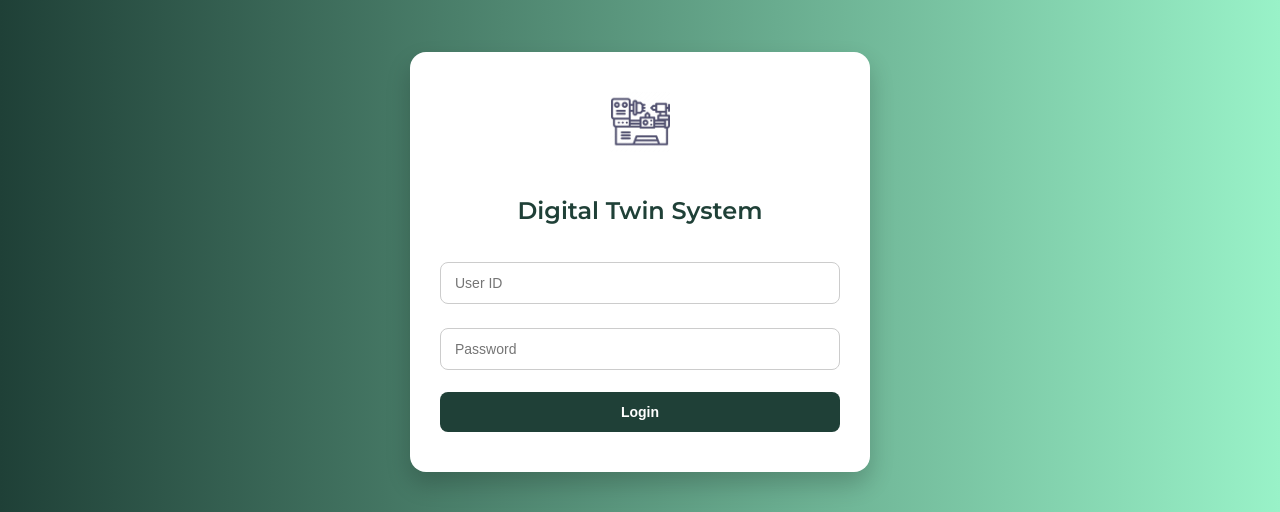
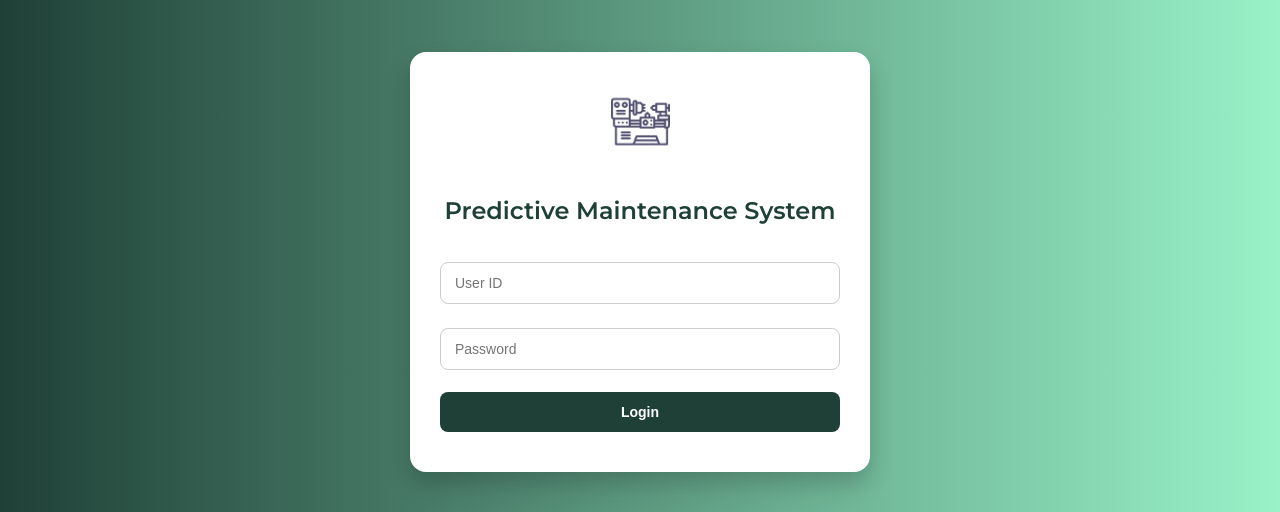
Before and after one commit to kakaderaj23/Byte-Astra-, a Flask app: page /login in a window 1280 px wide. Shown: the part 138-650 px from the top of the page. Run offline with Flask 3, Linux system fonts and the light colour scheme.

Commit message:
Update login.html

```diff
--- a/app/templates/login.html
+++ b/app/templates/login.html
@@ -7,7 +7,7 @@
 <body>
     <div class="login-container">
         <img src="{{ url_for('static', filename='lathe-icon.png') }}" alt="Lathe Icon">
-        <h2>Digital Twin System</h2>
+        <h2>Predictive Maintenance System</h2>
         <form method="POST">
             {{ form.hidden_tag() }}
             {{ form.userID(placeholder="User ID", type="text") }}
```
